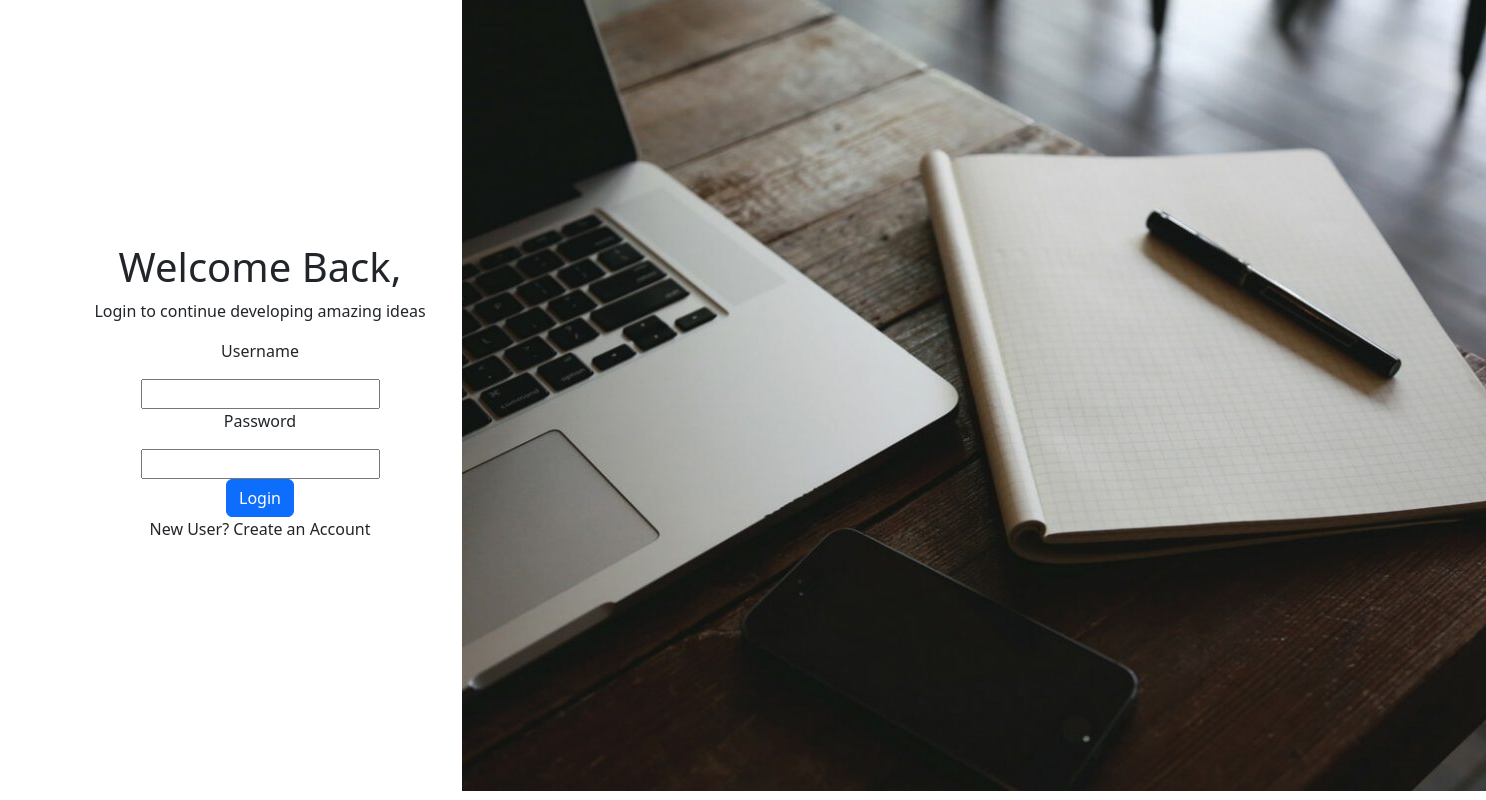
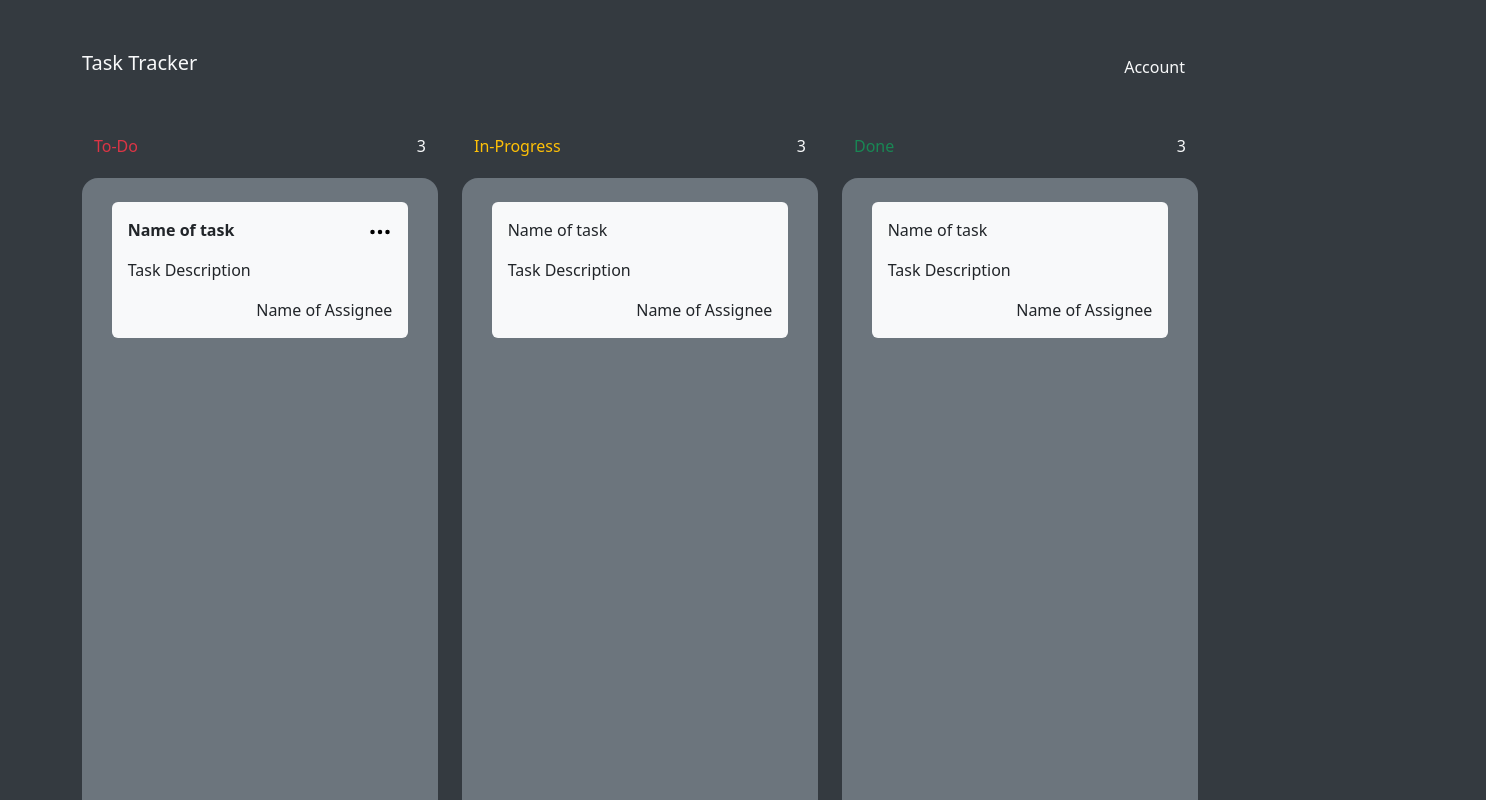
Before and after one commit to nauticuff/TaskTrackerSprint, a React (Create React App) app: page /Dashboard in a window 1280 px wide. Shown: the top 800 px of the page, 1486 px wide, since content can reach past the window. Built offline with nearby package versions, Linux system fonts and the light colour scheme.

Commit message:
Built out columns and navbar

```diff
--- a/src/App.tsx
+++ b/src/App.tsx
@@ -1,5 +1,6 @@
 import './App.css';
 import Login from './Components/Login/Login';
+import DashboardComponent from './Components/Dashboard/Dashboard';
 import 'bootstrap/dist/css/bootstrap.min.css';
 import { BrowserRouter, Route } from 'react-router-dom';
 import { Routes } from 'react-router';
@@ -7,13 +8,12 @@ import { Routes } from 'react-router';
 function App() {
   return (
     <>
-      <Login/>
       <BrowserRouter>
         <Routes>
           <Route path='/' element={<Login />} />
-          {/* <Route path='/CreateAccount' element={<CreateAccount />} />
-          <Route path='Dashboard' element={<Dashboard />} />
-          <Route path='Account' element={<Account />} /> */}
+          {/* <Route path='/CreateAccount' element={<CreateAccount />} /> */}
+          <Route path='/Dashboard' element={<DashboardComponent />} />
+          {/* <Route path='Account' element={<Account />} /> */}
         </Routes>
       </BrowserRouter>
     </>
--- a/src/Components/Dashboard/Dashboard.css
+++ b/src/Components/Dashboard/Dashboard.css
@@ -0,0 +1,21 @@
+html {
+    background-color: rgba(52, 58, 64, 1);
+    height: 100vh;
+    width: 100vw;
+}
+
+.bgDark {
+    background-color: rgba(52, 58, 64, 1);
+}
+
+.account-btn:hover {
+    background-color: rgba(52, 58, 64, 1) !important;
+}
+
+.col-height {
+    min-height: 693px;
+}
+
+.smallFont {
+    font-size: .75rem;
+}
--- a/src/Components/Dashboard/Dashboard.tsx
+++ b/src/Components/Dashboard/Dashboard.tsx
@@ -1,11 +1,111 @@
-import { Link } from "react-router-dom";
+import { Link, useNavigate } from "react-router-dom";
 import './Dashboard.css';
 import 'bootstrap/dist/css/bootstrap.min.css';
+import { Col, Container, Row, Button } from "react-bootstrap";
+import ThreeDots from '../../Assets/three-dots.svg';
 
 const DashboardComponent = (): JSX.Element => {
+
+    let navigate = useNavigate();
+
+    const handleAccount = () => {
+        navigate('/Account');
+    }
+
     return (
         <>
-            <p>hi</p>
+            <div className="bgDark">
+                <Container className="pb-5">
+                    <Row className="my-5">
+                        <Col className="col-6">
+                            <p className="fs-5 text-light m-0">Task Tracker</p>
+                        </Col>
+                        <Col className="col-6 d-flex justify-content-end">
+                            <Button onClick={handleAccount} className="btn-link text-decoration-none account-btn">
+                                <p className="text-light m-0">Account</p>
+                            </Button>
+                        </Col>
+                    </Row>
+                    <Row>
+                        {/* Modal to add tasks goes here */}
+                    </Row>
+                    <Row className="justify-content-between">
+                        <Col className="col-4 px-4">
+                            <Row className="mb-1">
+                                <Col className="col-6">
+                                    <p className="text-danger">To-Do</p>
+                                </Col>
+                                <Col className="col-6 d-flex justify-content-end text-light">
+                                    <p>3</p>
+                                </Col>
+                            </Row>
+                            <Row>
+                                <Col className="col-12 bg-secondary rounded-4 col-height overflow-scroll">
+                                    <Row className="justify-content-center pt-4">
+                                        <Col className="col-10 rounded mb-3 bg-light pt-3 px-3">
+                                            <Row>
+                                                <Col className="col-6">
+                                                   <p className="fw-bold">Name of task</p>
+                                                </Col>
+                                                <Col className="col-6 d-flex justify-content-end">
+                                                    <Button className="align-self-start bg-transparent border border-0 p-0">
+                                                        <img src={ThreeDots} alt="three dots" height={'24px'} width={'24px'} />
+                                                    </Button>
+                                                </Col>
+                                            </Row>
+                                            <p>Task Description</p>
+                                            <p className="text-end">Name of Assignee</p>
+                                        </Col>
+                                    </Row>
+                                </Col>
+                            </Row>
+                        </Col>
+                        <Col className="col-4 px-4">
+                            <Row className="mb-1">
+                                <Col className="col-6">
+                                    <p className="text-warning">In-Progress</p>
+                                </Col>
+                                <Col className="col-6 d-flex justify-content-end text-light">
+                                    <p>3</p>
+                                </Col>
+                            </Row>
+                            <Row>
+                                <Col className="col-12 bg-secondary rounded-4 col-height">
+                                    <Row className="justify-content-center">
+                                        <Col className="col-10 rounded m-3 bg-light pt-3 px-3 mt-4">
+                                            <p>Name of task</p>
+                                            <p>Task Description</p>
+                                            <p className="text-end">Name of Assignee</p>
+                                        </Col>
+                                    </Row>
+                                </Col>
+                            </Row>
+                        </Col>
+                        <Col className="col-4 px-4">
+                            <Row className="mb-1">
+                                <Col className="col-6">
+                                    <p className="text-success">Done</p>
+                                </Col>
+                                <Col className="col-6 d-flex justify-content-end text-light">
+                                    <p>3</p>
+                                </Col>
+                            </Row>
+                            <Row>
+                                <Col className="col-12 bg-secondary rounded-4 col-height">
+                                    <Row className="justify-content-center">
+                                        <Col className="col-10 rounded m-3 bg-light pt-3 px-3 mt-4">
+                                            <p>Name of task</p>
+                                            <p>Task Description</p>
+                                            <p className="text-end">Name of Assignee</p>
+                                        </Col>
+                                    </Row>
+                                </Col>
+                            </Row>
+                        </Col>
+                    </Row>
+                </Container>
+            </div>
+
         </>
     )
 }
```
Also changed, not shown: src/Assets/three-dots.svg (added).
